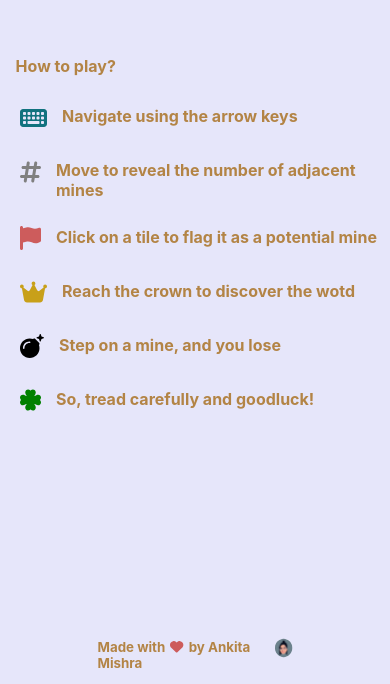
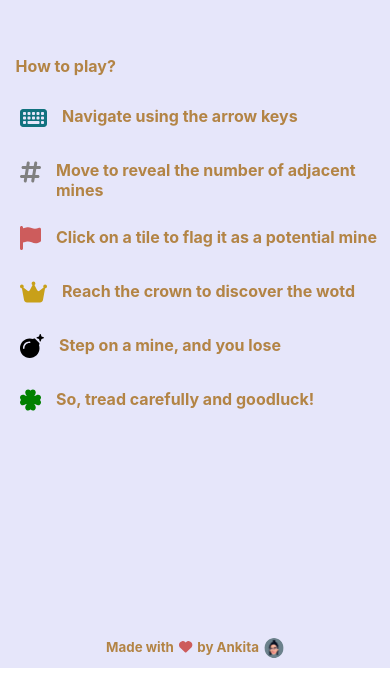
Before and after one commit to ankitamishra1998/Wordie, a React (Create React App) app: page / in a window 390 px wide. Shown: the part 723-1407 px from the top of the page. Built offline with nearby package versions, Linux system fonts and the light colour scheme.

Commit message:
fixed responsiveness

```diff
--- a/src/App.js
+++ b/src/App.js
@@ -127,7 +127,7 @@ class App extends Component {
         <div className="author">
           <p className="madeBy">Made with
           <FontAwesomeIcon style={{ color: 'indianred', marginLeft: "5px", marginRight: "5px" }} icon={faHeart}/>
-           by Ankita Mishra</p>
+           by Ankita</p>
           <MySvg className="mySvg"/>
         </div>
       </div>
```
